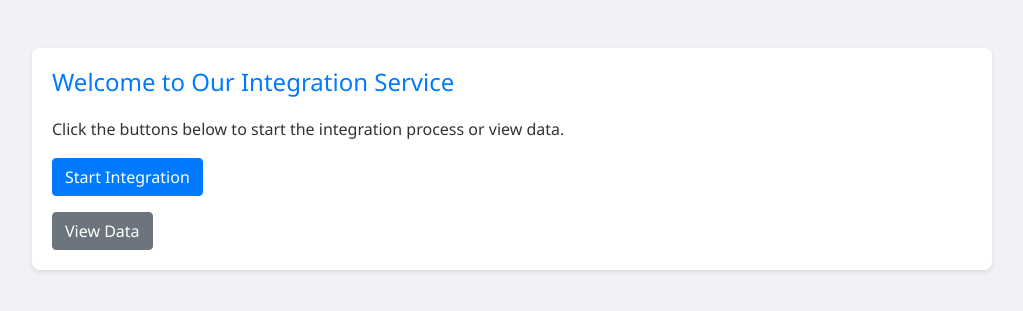
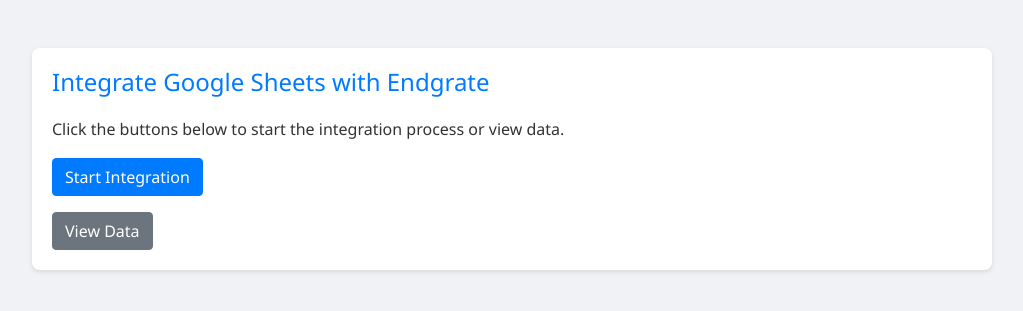
Before and after one commit to PradyunKA/Endgrate_Example, a Flask app: page / in a window 1280 px wide. Shown: the top 311 px of the page, without its empty margins (128-1151 px from the left). Run offline with Flask 3, Linux system fonts and the light colour scheme; some libraries are stand-ins or nearby versions.

Commit message:
Update index.html

```diff
--- a/templates/index.html
+++ b/templates/index.html
@@ -10,7 +10,7 @@
 </head>
 <body>
     <div class="container mt-5">
-        <h1>Welcome to Our Integration Service</h1>
+        <h1>Integrate Google Sheets with Endgrate</h1>
         <p>Click the buttons below to start the integration process or view data.</p>
         <form action="/auth" method="GET" target="_blank">
             <button type="submit" class="btn btn-primary mb-3">Start Integration</button>
```
